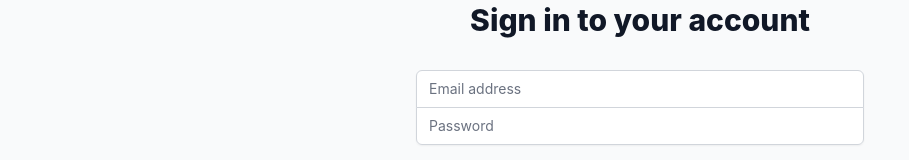
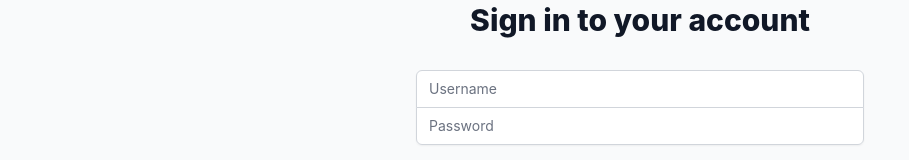
Before and after one commit to Ocr-Project-Pfa/Ocr-Project-frontend, a React (Create React App) app: page /login in a window 1280 px wide. Shown: the part 365-525 px from the top of the page, without its empty margins (0-909 px from the left). Built offline with nearby package versions, Linux system fonts and the light colour scheme; no server answers.

Commit message:
otp fixes

```diff
--- a/src/components/auth/Sign-in.jsx
+++ b/src/components/auth/Sign-in.jsx
@@ -11,7 +11,7 @@ const SignIn = () => {
   const [showOtpInput, setShowOtpInput] = useState(false);
   const [otp, setOtp] = useState('');
   const [formData, setFormData] = useState({
-    email: '',
+    username: '',
     password: '',
   });
 
@@ -48,7 +48,7 @@ const SignIn = () => {
     setLoading(true);
 
     try {
-      const response = await authApi.verifyOtp(formData.email, otp);
+      const response = await authApi.verifyOtp(formData.username, otp);
       localStorage.setItem('token', response.token);
       navigate('/');
     } catch (err) {
@@ -77,8 +77,28 @@ const SignIn = () => {
               </div>
             )}
             <div>
+              <label htmlFor="username" className="sr-only">
+                Username
+              </label>
               <input
                 type="text"
+                id="username"
+                value={formData.username}
+                onChange={(e) =>
+                  setFormData({ ...formData, username: e.target.value })
+                }
+                required
+                className="appearance-none rounded-md relative block w-full px-3 py-2 border border-gray-300 placeholder-gray-500 text-gray-900 focus:outline-none focus:ring-blue-500 focus:border-blue-500 sm:text-sm"
+                placeholder="Username"
+              />
+            </div>
+            <div>
+              <label htmlFor="otp" className="sr-only">
+                OTP
+              </label>
+              <input
+                type="text"
+                id="otp"
                 value={otp}
                 onChange={(e) => setOtp(e.target.value)}
                 required
@@ -121,17 +141,17 @@ const SignIn = () => {
           )}
           <div className="rounded-md shadow-sm -space-y-px">
             <div>
-              <label htmlFor="email" className="sr-only">
-                Email address
+              <label htmlFor="username" className="sr-only">
+                Username
               </label>
               <input
-                id="email"
-                name="email"
-                type="email"
+                id="username"
+                name="username"
+                type="text"
                 required
                 className="appearance-none rounded-none relative block w-full px-3 py-2 border border-gray-300 placeholder-gray-500 text-gray-900 rounded-t-md focus:outline-none focus:ring-blue-500 focus:border-blue-500 focus:z-10 sm:text-sm"
-                placeholder="Email address"
-                value={formData.email}
+                placeholder="Username"
+                value={formData.username}
                 onChange={handleChange}
               />
             </div>
--- a/src/services/api.js
+++ b/src/services/api.js
@@ -2,6 +2,8 @@
 import axios from 'axios';
 
 const API_BASE_URL = 'http://localhost:8082/api';
+
+const API_BASE_URL_DOC = 'http://localhost:8080/api';
 
 const api = axios.create({
   baseURL: API_BASE_URL
@@ -20,7 +22,7 @@ api.interceptors.request.use((config) => {
 export const authApi = {
   login: async (credentials) => {
     const response = await api.post('/auth/authenticate', {
-      username: credentials.email,
+      username: credentials.username,
       password: credentials.password
     });
     return response.data;
@@ -50,16 +52,16 @@ export const authApi = {
 export const uploadDocument = async (file) => {
   const formData = new FormData();
   formData.append('file', file);
-  const response = await api.post('/documents/upload', formData);
+  const response = await api.post('http://localhost:8080/api/documents/upload', formData);
   return response.data;
 };
 
 export const getAllDocuments = async () => {
-  const response = await api.get('/documents/');
+  const response = await api.get('http://localhost:8080/api/documents/');
   return response.data;
 };
 
 export const getDocument = async (id) => {
-  const response = await api.get(`/documents/${id}`);
+  const response = await api.get(`http://localhost:8080/api/documents/${id}`);
   return response.data;
 };
```
